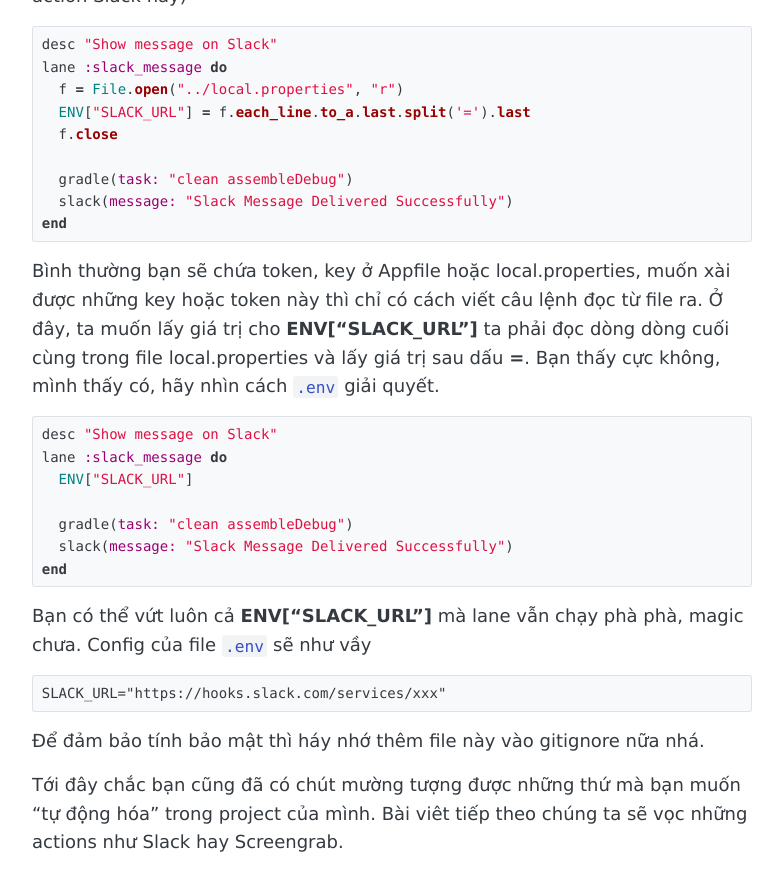
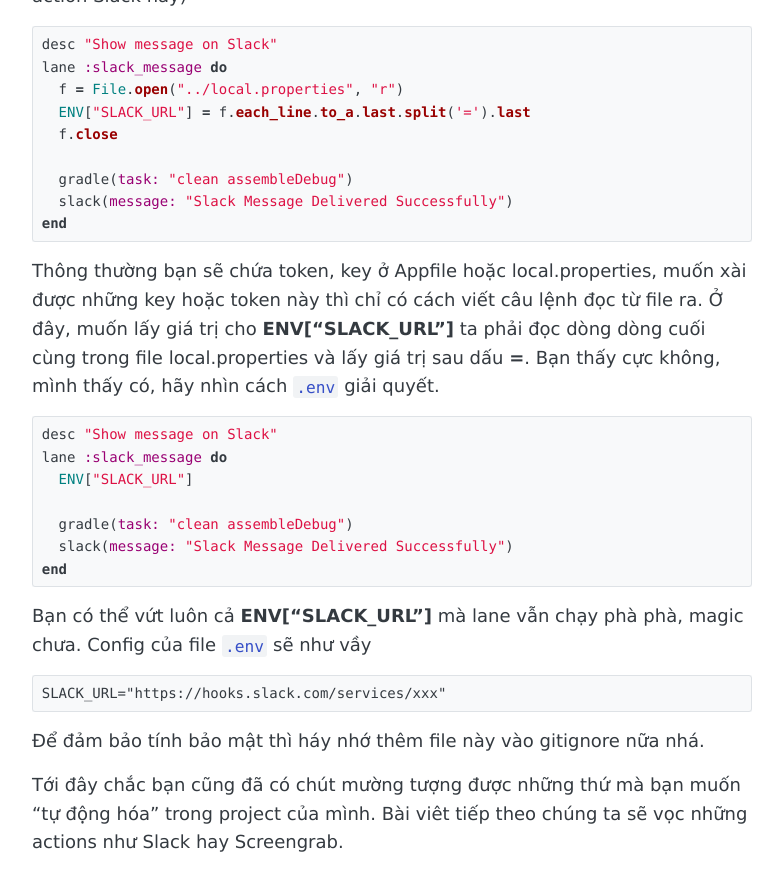
Before and after one commit to coder7eeN/coder7eeN.github.io, a Jekyll site: the page built from _posts/2021-01-08-fastlane-p1-firstlook.md, in a window 1280 px wide and 900 px high, scrolled down 5302 px. Shown: the top 891 px of the window, without its empty margins (248-1031 px from the left). Built offline with Jekyll 4.4.1, drawn with Linux system fonts in a browser that asks for light colours.

Commit message:
fix: misspellings

````diff
--- a/_posts/2021-01-08-fastlane-p1-firstlook.md
+++ b/_posts/2021-01-08-fastlane-p1-firstlook.md
@@ -173,7 +173,7 @@ lane :slack_message do
 end
 ```
 
-Bình thường bạn sẽ chứa token, key ở Appfile hoặc local.properties, muốn xài được những key hoặc token này thì chỉ có cách viết câu lệnh đọc từ file ra. Ở đây, ta muốn lấy giá trị cho **ENV["SLACK_URL"]** ta phải đọc dòng dòng cuối cùng trong file local.properties và lấy giá trị sau dấu **=**. Bạn thấy cực không, mình thấy có, hãy nhìn cách `.env` giải quyết.
+Thông thường bạn sẽ chứa token, key ở Appfile hoặc local.properties, muốn xài được những key hoặc token này thì chỉ có cách viết câu lệnh đọc từ file ra. Ở đây, muốn lấy giá trị cho **ENV["SLACK_URL"]** ta phải đọc dòng dòng cuối cùng trong file local.properties và lấy giá trị sau dấu **=**. Bạn thấy cực không, mình thấy có, hãy nhìn cách `.env` giải quyết.
 
 ```ruby
 desc "Show message on Slack"
````
